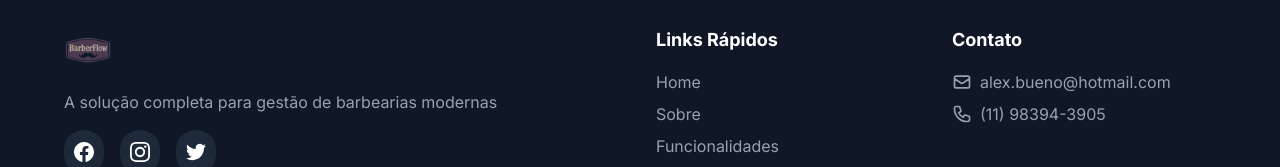
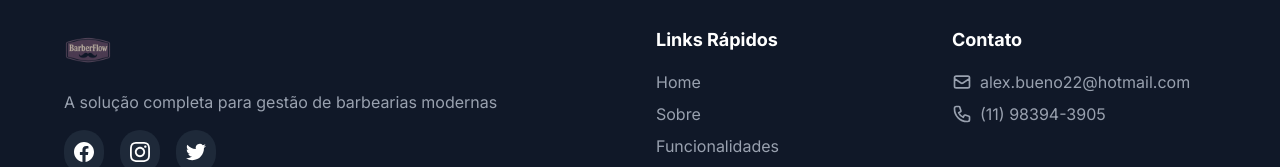
Before and after one commit to DevAlex-full/barbeflow-frontend, a Next.js app: page / in a window 1280 px wide. Shown: the part 6618-6785 px from the top of the page. Built offline with nearby package versions, Linux system fonts and the light colour scheme; no server answers.

Commit message:
arrumando o email que estava errado na pagina principal

```diff
--- a/app/page.tsx
+++ b/app/page.tsx
@@ -636,7 +636,7 @@ export default function LandingPage() {
                   <svg className="w-5 h-5 mt-0.5" fill="none" stroke="currentColor" viewBox="0 0 24 24">
                     <path strokeLinecap="round" strokeLinejoin="round" strokeWidth={2} d="M3 8l7.89 5.26a2 2 0 002.22 0L21 8M5 19h14a2 2 0 002-2V7a2 2 0 00-2-2H5a2 2 0 00-2 2v10a2 2 0 002 2z" />
                   </svg>
-                  alex.bueno@hotmail.com
+                  alex.bueno22@hotmail.com
                 </li>
                 <li className="flex items-start gap-2">
                   <svg className="w-5 h-5 mt-0.5" fill="none" stroke="currentColor" viewBox="0 0 24 24">
```
